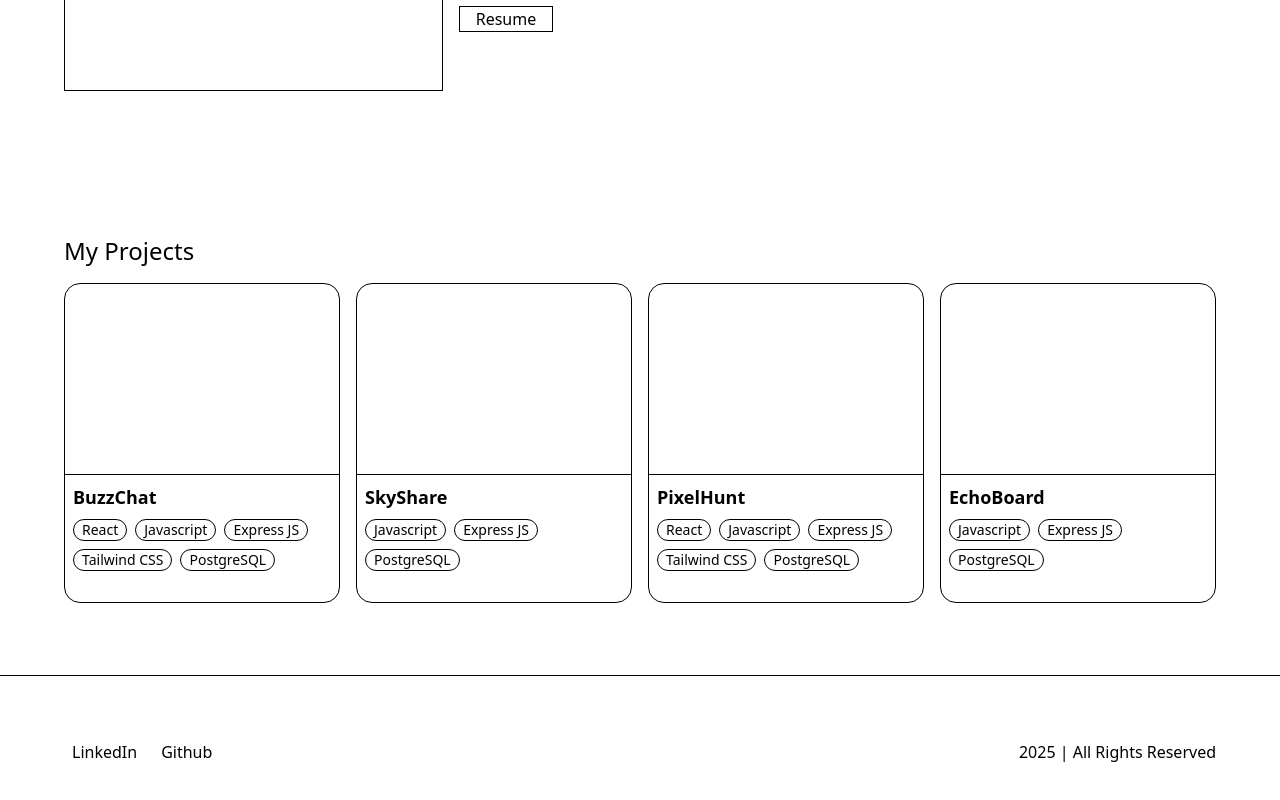
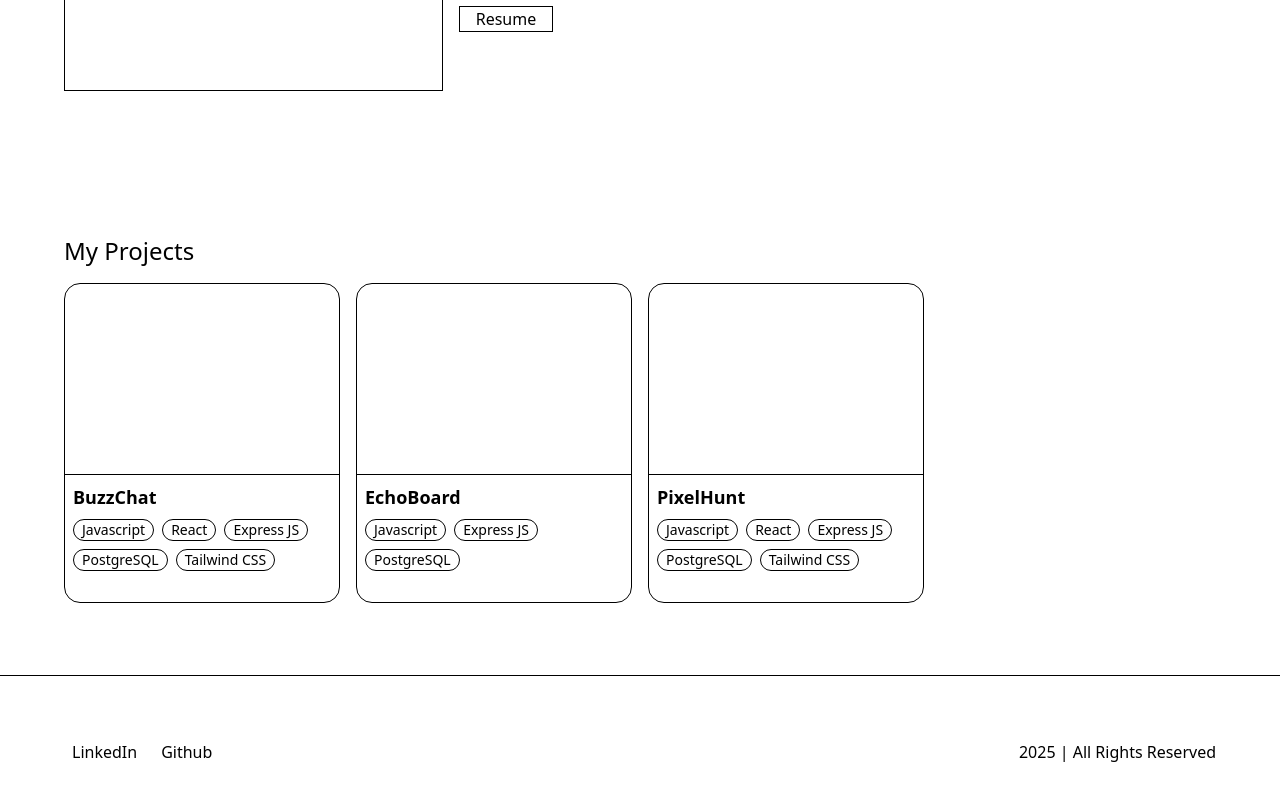
Before and after one commit to markpandan/portfolio, a React (Vite) app: page / in a window 1280 px wide. Shown: the part 854-1654 px from the top of the page. Built offline with nearby package versions, Linux system fonts and the light colour scheme.

Commit message:
Add json database

```diff
--- a/src/components/Navbar.jsx
+++ b/src/components/Navbar.jsx
@@ -1,7 +1,7 @@
 const Navbar = () => {
   return (
     <nav className={`sticky top-0 border-b-1 bg-white px-2 py-4`}>
-      <div className="absolute">Nav Title</div>
+      <div className="absolute">markpandan</div>
       <div
         className={`
           flex grow justify-center gap-8 text-center
--- /dev/null
+++ b/src/db/projects.json
@@ -0,0 +1,20 @@
+[
+  {
+    "id": 0,
+    "name": "BuzzChat",
+    "tags": [0, 1, 2, 3, 4],
+    "description": "A messaging web app that allows you to send messages, and images to other users. The account, and messages were securely managed via REST API."
+  },
+  {
+    "id": 1,
+    "name": "EchoBoard",
+    "tags": [0, 2, 3],
+    "description": "A web app that allows you to post secretly among the permitted members. Uses a login authentication, and specific permission structures to handle privacy of posting, and moderate contents submitted."
+  },
+  {
+    "id": 2,
+    "name": "PixelHunt",
+    "tags": [0, 1, 2, 3, 4],
+    "description": "A web app game version of \"Where's Waldo\" which you need to find certain characters in the picture, and post your highscore anonymously. Implements a REST API to send, receive data, and secure the score points to avoid tampering."
+  }
+]
--- /dev/null
+++ b/src/db/tags.json
@@ -0,0 +1,7 @@
+[
+  { "id": 0, "name": "Javascript" },
+  { "id": 1, "name": "React" },
+  { "id": 2, "name": "Express JS" },
+  { "id": 3, "name": "PostgreSQL" },
+  { "id": 4, "name": "Tailwind CSS" }
+]
--- a/src/pages/home.jsx
+++ b/src/pages/home.jsx
@@ -1,4 +1,6 @@
 import ProjectCard from "../components/ProjectCard";
+import projects from "../db/projects.json";
+import tags from "../db/tags.json";
 
 const Home = () => {
   return (
@@ -7,8 +9,9 @@ const Home = () => {
         <div className="w-2/3 text-end">
           <h1 className="text-4xl font-bold">Hi, everyone!</h1>
           <p>
-            My name is Mark Anthony Pandan. An aspiring, and enthusiastic
-            developer!
+            My name is <strong>Mark Anthony Pandan</strong>. An aspiring, and
+            enthusiastic developer! Preparing to start my journey in this
+            career.
           </p>
         </div>
         <div className="flex h-full w-1/3 items-center justify-center border-1 italic">
@@ -37,53 +40,19 @@ const Home = () => {
       <div id="projects" className="py-18">
         <h2 className="mb-4 text-2xl">My Projects</h2>
         <div className="grid grid-cols-4 gap-4">
-          <ProjectCard
-            title={"BuzzChat"}
-            tags={[
-              "React",
-              "Javascript",
-              "Express JS",
-              "Tailwind CSS",
-              "PostgreSQL",
-            ]}
-          >
-            A messaging web app that allows you to send messages, and images to
-            other users. The account, and messages were securely managed via
-            REST API.
-          </ProjectCard>
-          <ProjectCard
-            title={"SkyShare"}
-            tags={["Javascript", "Express JS", "PostgreSQL"]}
-          >
-            A cloud storage platform that utilizes a virtual storage to create
-            folders, upload files, and share them publicly. The application also
-            allows to create an account that uses JWT (JSON Web Token) as a
-            login authentication
-          </ProjectCard>
-          <ProjectCard
-            title={"PixelHunt"}
-            tags={[
-              "React",
-              "Javascript",
-              "Express JS",
-              "Tailwind CSS",
-              "PostgreSQL",
-            ]}
-          >
-            A web app game version of "Where's Waldo" which you need to find
-            certain characters in the picture, and post your highscore
-            anonymously. Implements a REST API to send, receive data, and secure
-            the score points to avoid tampering.
-          </ProjectCard>
-          <ProjectCard
-            title={"EchoBoard"}
-            tags={["Javascript", "Express JS", "PostgreSQL"]}
-          >
-            A web app that allows you to post secretly among the permitted
-            members. Uses a login authentication, and specific permission
-            structures to handle privacy of posting, and moderate contents
-            submitted.
-          </ProjectCard>
+          {projects.map((project) => {
+            const stringTags = project.tags.map((value) => tags[value].name);
+
+            return (
+              <ProjectCard
+                key={project.id}
+                title={project.name}
+                tags={stringTags}
+              >
+                {project.description}
+              </ProjectCard>
+            );
+          })}
         </div>
       </div>
     </>
```
